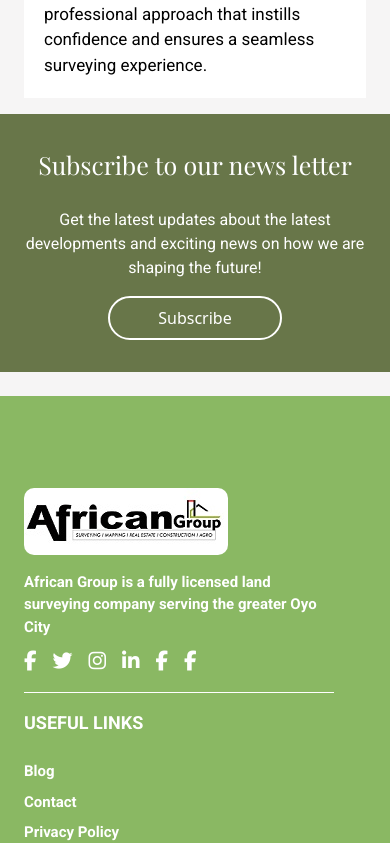
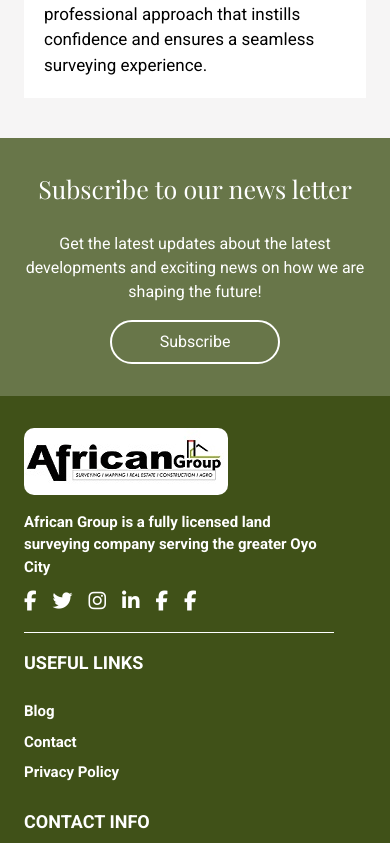
Before and after one commit to Peteru2/AfricanGroup, a React (Vite) app: page /About in a window 390 px wide. Shown: the part 3268-4111 px from the top of the page. Built offline with nearby package versions, Linux system fonts and the light colour scheme; a web font is replaced by a local one.

Commit message:
Newsletter adjusted

```diff
--- a/src/Views/About.jsx
+++ b/src/Views/About.jsx
@@ -93,8 +93,8 @@ const About = () => {
                     </div>
                 </div>
         </section>
+        <Chat />
         <NewsLetter />
-        <Chat />
             <Footer />
         </>
      );
--- a/src/Views/Landing.jsx
+++ b/src/Views/Landing.jsx
@@ -5,6 +5,7 @@ import Services from "../component/LandingPageComp/Services";
 import Testimonials from "../component/LandingPageComp/Testimonials";
 import Values from "../component/LandingPageComp/values";
 import Navbar from "../component/Navbar/Navbar";
+import NewsLetter from "../component/NewsLetter";
 import Chat from "../component/SideChat";
 import { useEffect,useState } from "react";
 // import "../style.css"
@@ -37,6 +38,8 @@ const Landing = () => {
                 </div>
             </section>
             <Chat />
+            <NewsLetter />
+
             <Footer />
             </>
             )}
--- a/src/component/Footer.jsx
+++ b/src/component/Footer.jsx
@@ -3,8 +3,8 @@ import Logo from "../assets/images/AFLOG.jpg"
 const Footer = () => {
     return (
         <>
-            <section className="bg-private px-6 py-9  w-full font-roboto text-white text-[15px] font-bold">
-                <div className="grid md:grid-cols-9 py-10 grid-cols-1 gap-4 border-b-[1px] border-white ">
+            <section className="  bg-public bg-opacity-90 px-6 md:py-9 py-2 mt-0 w-full font-roboto text-white text-[15px] font-bold">
+                <div className="grid md:grid-cols-9 md:py-10 py-2 grid-cols-1 gap-4 border-b-[1px] border-white ">
                     <div className="col-span-2 w-full border-b-[1px]  md:py-0 py-4 border-white md:border-0">
 
                         <img src={Logo} alt="logo"  className="mb-4 rounded-[10px]"/>
--- a/src/component/NewsLetter.jsx
+++ b/src/component/NewsLetter.jsx
@@ -1,12 +1,12 @@
 const NewsLetter = () => {
     return (
         <>
-            <section className="bg-public bg-opacity-70 py-8 w-full md:px-0 px-6 flex justify-center text-white">
+            <section className=" bg-public bg-opacity-70 py-8 w-full md:px-0 px-6 flex justify-center text-white">
                 <div className="">
                     <h2 className="text-[25px] font-playfair text-center mb-6">Subscribe to our news letter</h2>
                     <h4 className="text-[16px] font-roboto text-center">Get the latest updates about the latest developments and exciting news on how we are shaping the future!</h4>
                     <div className="flex justify-center mt-4">
-                    <button className="rounded-full px-12 border-2 border-white flex py-2    hover:text-public hover:bg-white  transition ease-in-out  duration-300">Subscribe</button>
+                    <button className="rounded-full font-roboto px-12 border-2 border-white flex py-2    hover:text-public hover:bg-white  transition ease-in-out  duration-300">Subscribe</button>
                     </div>
                 </div>
 
```
Also changed, not shown: src/component/AboutComp/Team.jsx (added, +7 -0 lines).
